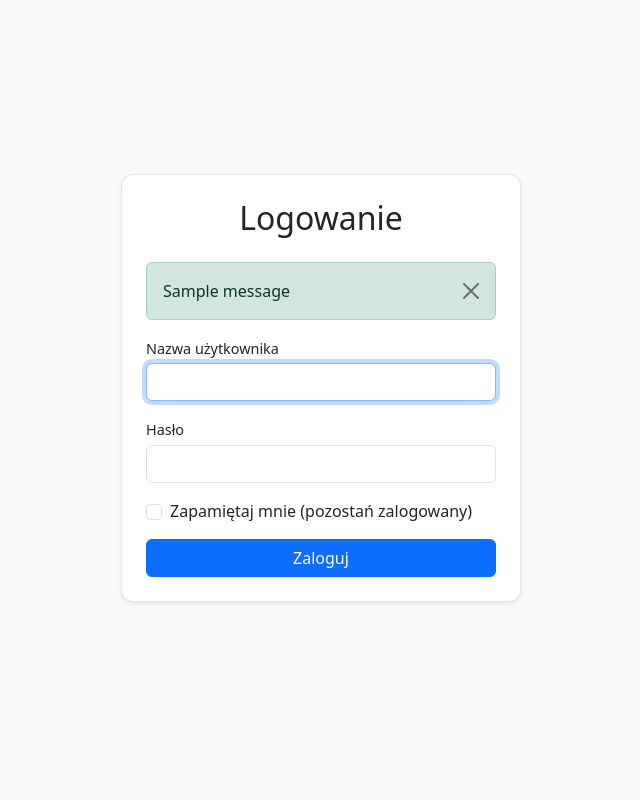
After one commit to pawelpalicki/ListaFirm3, a Flask app: page /login in a window 1280 px wide. The commit adds this page. Shown: the whole page, without its empty margins (319-959 px from the left). Run offline with Flask 3, Linux system fonts and the light colour scheme; tables that the repository leaves empty hold one stand-in row (values such as "Sample post"); one stand-in notice (Sample message) is shown.

Commit message:
dodano logowanie

```diff
--- /dev/null
+++ b/app/routes/__init__.py
@@ -0,0 +1 @@
+from .auth import auth
--- /dev/null
+++ b/app/routes/auth.py
@@ -0,0 +1,38 @@
+from flask import Blueprint, render_template, redirect, url_for, flash, request, session
+from flask_login import login_user, logout_user, login_required, current_user
+from app import USERS # Importujemy słownik USERS z app/__init__.py
+
+# Ten blueprint będzie odwoływał się do szablonów w głównym katalogu 'app/templates'
+auth = Blueprint('auth', __name__, template_folder='templates')
+
+@auth.route('/login', methods=['GET', 'POST'])
+def login():
+    # Jeśli użytkownik jest już zalogowany, przekieruj go na stronę główną
+    if current_user.is_authenticated:
+        return redirect(url_for('main.index'))
+
+    if request.method == 'POST':
+        username = request.form.get('username')
+        password = request.form.get('password')
+        remember_me = request.form.get('remember_me') == 'on' # Zaznaczony checkbox
+
+        user = USERS.get(username) # Pobierz użytkownika z naszego słownika
+
+        # Sprawdź, czy użytkownik istnieje i hasło jest poprawne
+        if user and user.check_password(password):
+            login_user(user, remember=remember_me) # Zaloguj użytkownika
+            session.permanent = remember_me # Ustaw sesję jako permanentną jeśli wybrano "Zapamiętaj mnie"
+            flash('Zalogowano pomyślnie!', 'success')
+            # Przekieruj na stronę, do której użytkownik próbował uzyskać dostęp przed zalogowaniem
+            next_page = request.args.get('next')
+            return redirect(next_page or url_for('main.index'))
+        else:
+            flash('Nieprawidłowy login lub hasło.', 'danger')
+    return render_template('login.html')
+
+@auth.route('/logout')
+@login_required # Tylko zalogowani użytkownicy mogą się wylogować
+def logout():
+    logout_user() # Wyloguj użytkownika
+    flash('Zostałeś wylogowany.', 'info')
+    return redirect(url_for('auth.login')) # Przekieruj na stronę logowania
--- /dev/null
+++ b/app/templates/login.html
@@ -0,0 +1,48 @@
+<!DOCTYPE html>
+<html lang="pl">
+<head>
+    <meta charset="UTF-8">
+    <meta name="viewport" content="width=device-width, initial-scale=1.0">
+    <title>Logowanie do Aplikacji</title>
+    <link href="https://cdn.jsdelivr.net/npm/bootstrap@5.3.0-alpha1/dist/css/bootstrap.min.css" rel="stylesheet">
+    <link href="{{ url_for('static', filename='css/main.css') }}" rel="stylesheet">
+    <style>
+        body { background-color: #f8f9fa; }
+        .container { min-height: 100vh; display: flex; justify-content: center; align-items: center; }
+        .card { border-radius: 0.75rem; box-shadow: 0 0.5rem 1rem rgba(0, 0, 0, 0.15); }
+    </style>
+</head>
+<body>
+    <div class="container">
+        <div class="card p-4 shadow-sm" style="max-width: 400px; width: 100%;">
+            <h2 class="card-title text-center mb-4">Logowanie</h2>
+            {% with messages = get_flashed_messages(with_categories=true) %}
+                {% if messages %}
+                    {% for category, message in messages %}
+                        <div class="alert alert-{{ category }} alert-dismissible fade show" role="alert">
+                            {{ message }}
+                            <button type="button" class="btn-close" data-bs-dismiss="alert" aria-label="Close"></button>
+                        </div>
+                    {% endfor %}
+                {% endif %}
+            {% endwith %}
+            <form method="POST">
+                <div class="mb-3">
+                    <label for="username" class="form-label">Nazwa użytkownika</label>
+                    <input type="text" class="form-control" id="username" name="username" required autofocus>
+                </div>
+                <div class="mb-3">
+                    <label for="password" class="form-label">Hasło</label>
+                    <input type="password" class="form-control" id="password" name="password" required>
+                </div>
+                <div class="mb-3 form-check">
+                    <input type="checkbox" class="form-check-input" id="remember_me" name="remember_me">
+                    <label class="form-check-label" for="remember_me">Zapamiętaj mnie (pozostań zalogowany)</label>
+                </div>
+                <button type="submit" class="btn btn-primary w-100">Zaloguj</button>
+            </form>
+        </div>
+    </div>
+    <script src="https://cdn.jsdelivr.net/npm/bootstrap@5.3.0-alpha1/dist/js/bootstrap.bundle.min.js"></script>
+</body>
+</html>
--- a/requirements.txt
+++ b/requirements.txt
@@ -16,3 +16,4 @@ WTForms==3.2.1
 email_validator
 gunicorn
 psycopg2-binary
+Flask-Login-0.6.3
--- a/run.py
+++ b/run.py
@@ -1,5 +1,8 @@
+from dotenv import load_dotenv # Dodaj tę linię
+
 import app
 from app import create_app, db
+load_dotenv() # Dodaj tę linię
 
 flask_app = create_app()
 
```
Also changed, not shown: app/__init__.py (+56 -17 lines), app/main_routes.py (renamed from app/routes.py, +28 -2 lines), app/templates/base.html (+9 -1 lines), config.py (+6 -4 lines).
